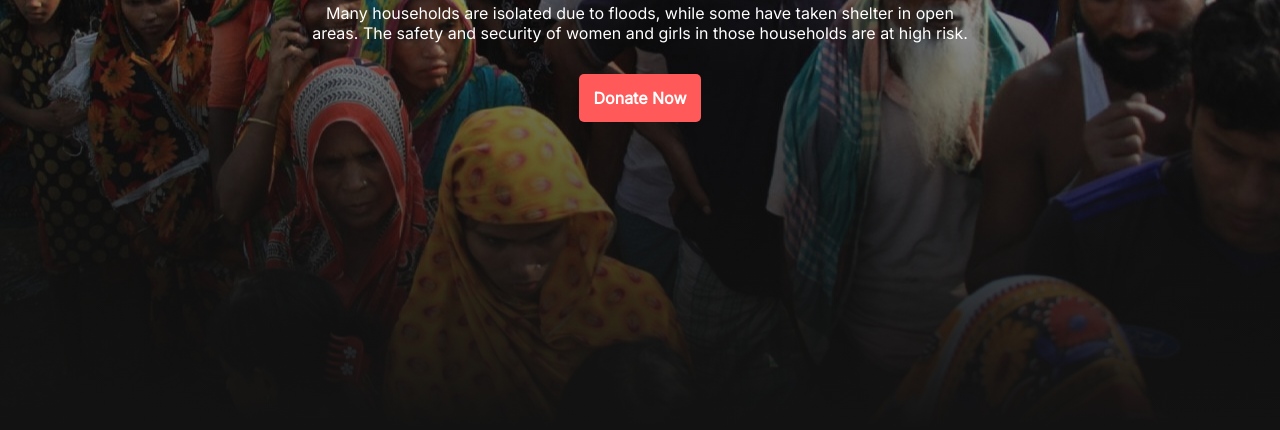
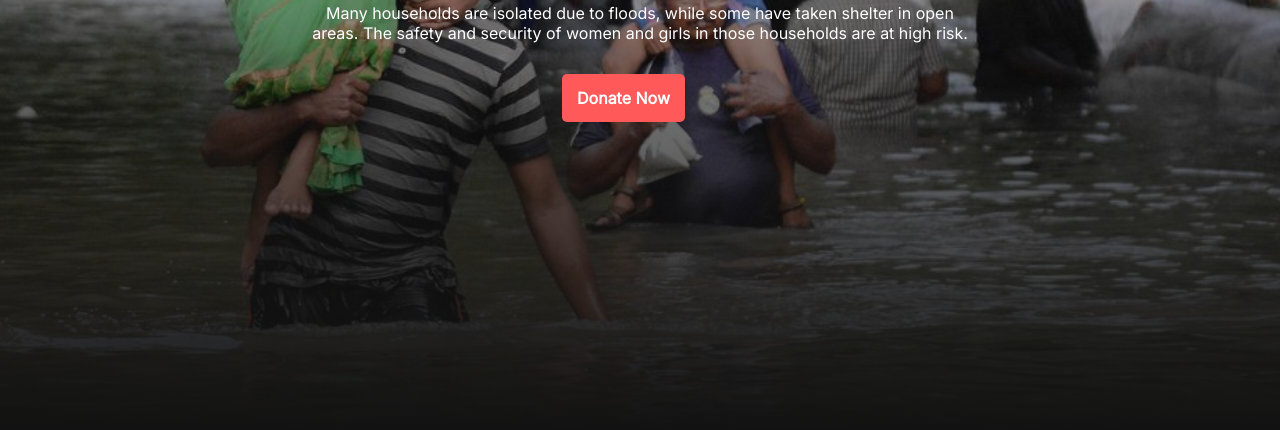
Before and after one commit to Marufhossain112/assignment-1, a plain HTML site: page index.html in a window 1280 px wide. Shown: the part 370-800 px from the top of the page. Drawn offline with Linux system fonts and the light colour scheme.

Commit message:
3 .. 2.. 1.. Let's go

```diff
--- a/index.html
+++ b/index.html
@@ -24,7 +24,9 @@
           shelter in open areas. The safety and security of women and girls in
           those households are at high risk.
         </p>
-        <a class="color-btn" href="https://www.google.com/">Donate Now</a>
+        <a class="color-btn margin-right" href="https://www.google.com/"
+          >Donate Now</a
+        >
       </div>
     </section>
 
@@ -107,7 +109,9 @@
       </div>
       <div class="pair-btn">
         <a class="color-btn" href="https://www.google.com/"><-Prev</a>
-        <a class="color-btn pair-btn-margin" href="https://www.google.com/">Next-></a>
+        <a class="color-btn pair-btn-margin" href="https://www.google.com/"
+          >Next-></a
+        >
       </div>
     </section>
 
@@ -130,5 +134,6 @@
       <span class="footer-span">Be Humble</span>
       <p class="footer-para">I'm gonna do it</p>
     </footer>
+
   </body>
 </html>
--- a/style.css
+++ b/style.css
@@ -32,7 +32,9 @@ section {
   font-size: 20px;
   margin: 0% 28%;
 }
-
+.margin-right {
+  margin-right: 33px;
+}
 /* section top-header */
 #top-header {
   background-image: linear-gradient(
@@ -40,9 +42,10 @@ section {
       rgba(18, 18, 18, 0),
       rgba(18, 18, 18)
     ),
-    url("images/donation7.jpg");
+    url("images/donation4.jpg");
   background-repeat: no-repeat;
-  background-position: center center;
+  background-size: cover;
+  background-position: center;
   height: 100vh;
 }
 .header-data {
```
